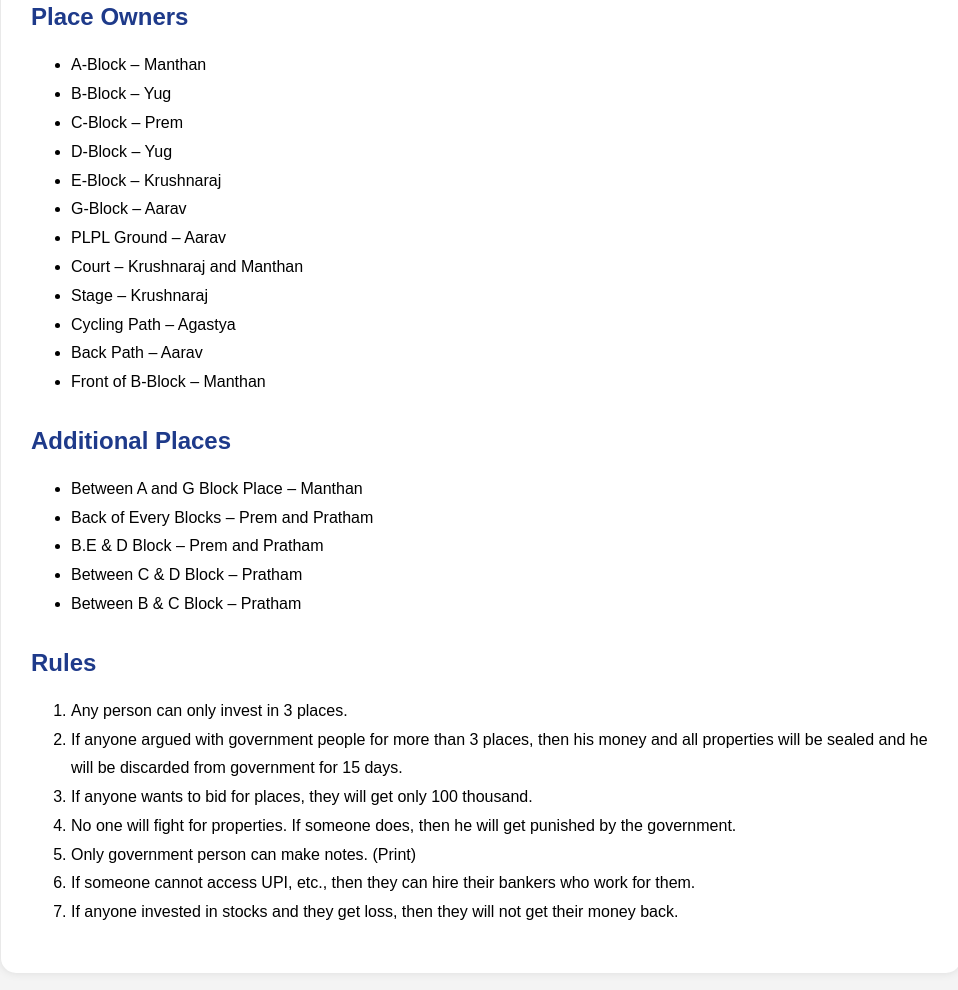
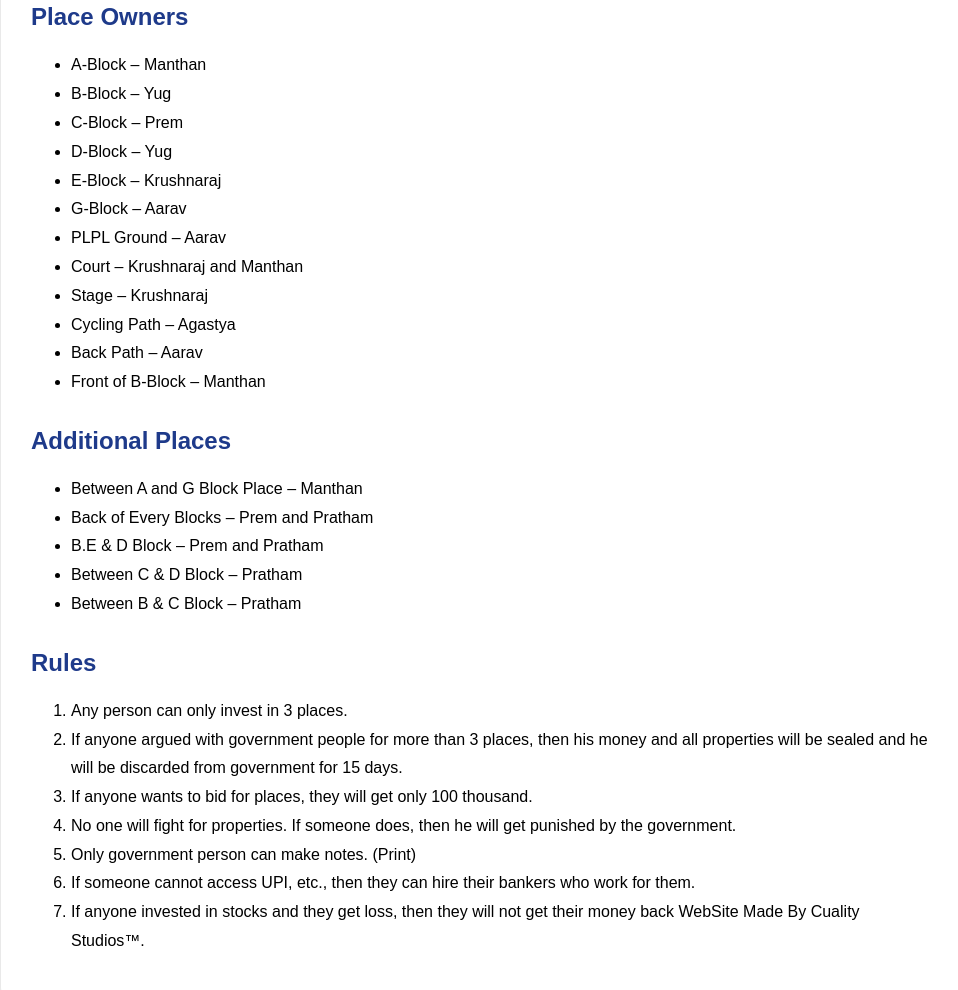
Before and after one commit to ambikadsingh91-hub/Global-ISBOF, a plain HTML site: page index.html in a window 1280 px wide. Shown: the part 135-1125 px from the top of the page, without its empty margins (159-1117 px from the left). Drawn offline with Linux system fonts and the light colour scheme.

Commit message:
Update index.html

```diff
--- a/index.html
+++ b/index.html
@@ -73,7 +73,7 @@
             <li>No one will fight for properties. If someone does, then he will get punished by the government.</li>
             <li>Only government person can make notes. (Print)</li>
             <li>If someone cannot access UPI, etc., then they can hire their bankers who work for them.</li>
-            <li>If anyone invested in stocks and they get loss, then they will not get their money back.</li>
+            <li>If anyone invested in stocks and they get loss, then they will not get their money back WebSite Made By Cuality Studios™.</li>
         </ol>
     </div>
 </div>
```
